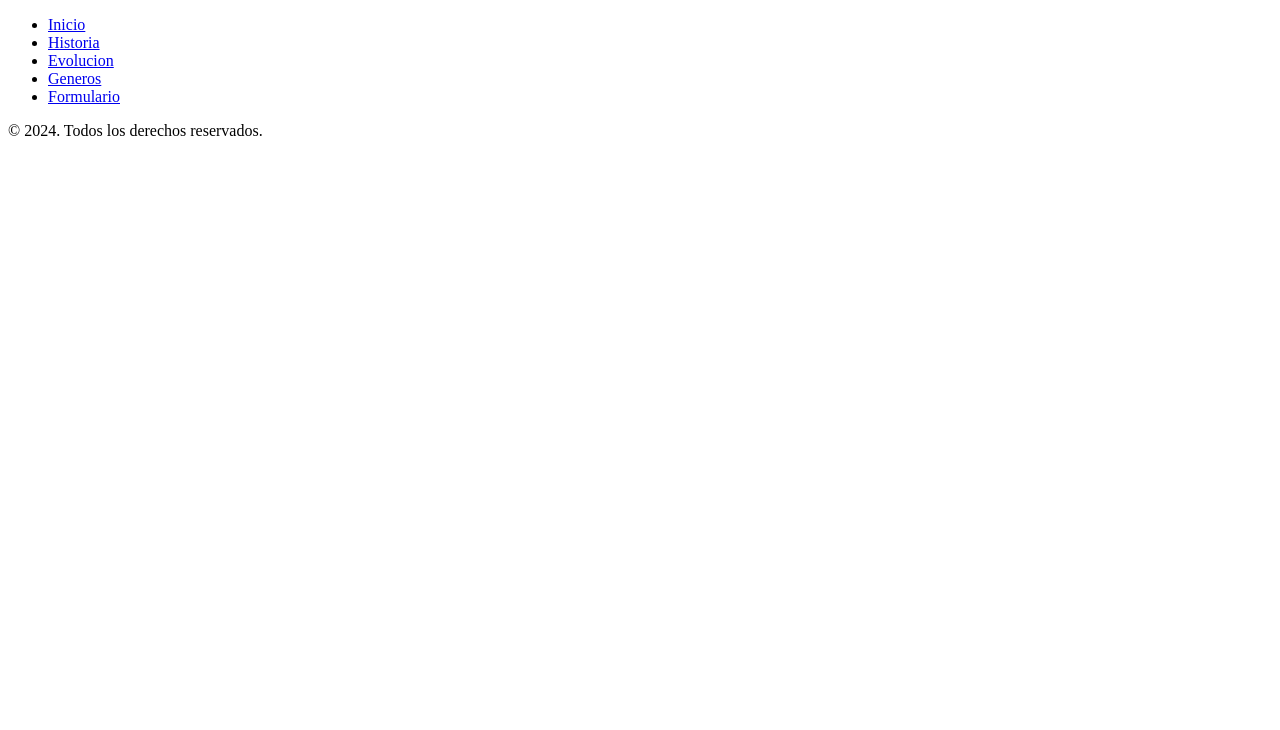
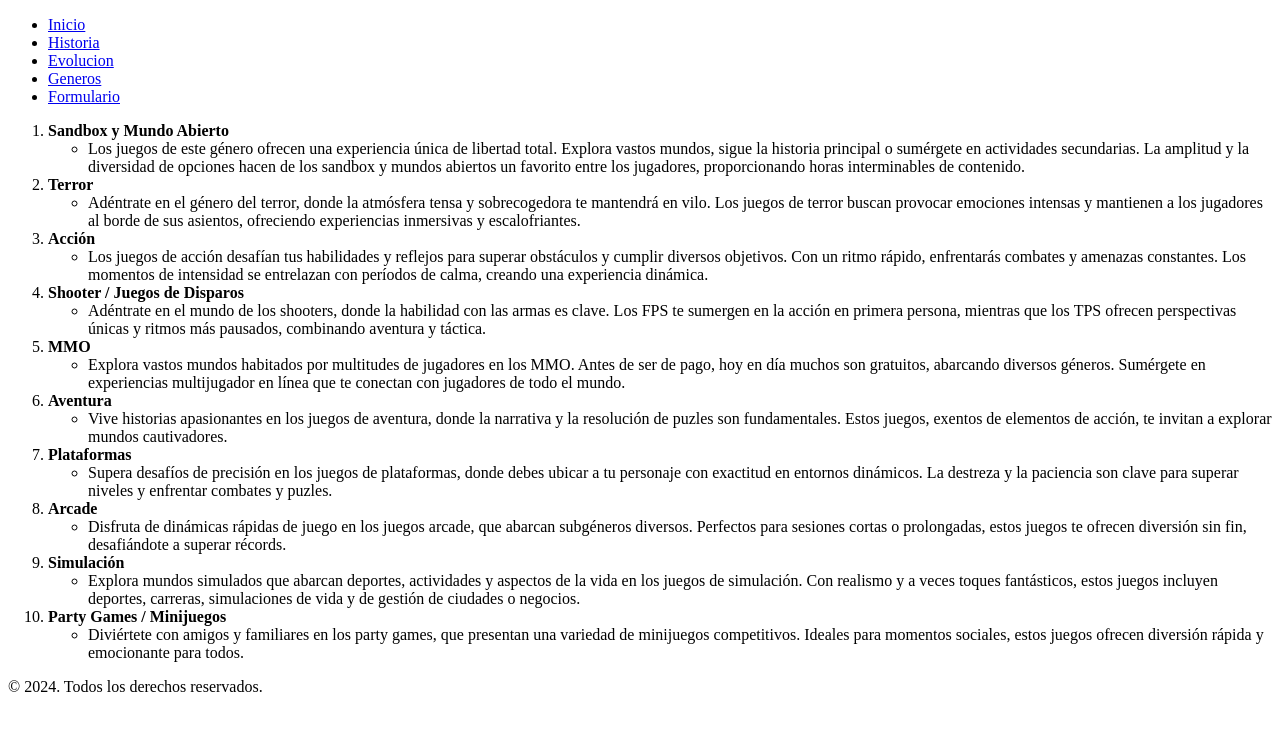
Before and after one commit to Deivid-SG/Proyecto-Web, a plain HTML site: page generos.html in a window 1280 px wide. Drawn offline with Linux system fonts and the light colour scheme.

Commit message:
lista de generos

```diff
--- a/generos.html
+++ b/generos.html
@@ -21,7 +21,57 @@
     </header>
     <!-- contenido -->
     <main>
+        <ol>
+            <li><strong>Sandbox y Mundo Abierto</strong></li>
+            <ul>
+                <li>Los juegos de este género ofrecen una experiencia única de libertad total. Explora vastos mundos, sigue la historia principal o sumérgete en actividades secundarias. La amplitud y la diversidad de opciones hacen de los sandbox y mundos abiertos un favorito entre los jugadores, proporcionando horas interminables de contenido.</li>
+            </ul>
 
+            <li><strong>Terror</strong></li>
+            <ul>
+                <li>Adéntrate en el género del terror, donde la atmósfera tensa y sobrecogedora te mantendrá en vilo. Los juegos de terror buscan provocar emociones intensas y mantienen a los jugadores al borde de sus asientos, ofreciendo experiencias inmersivas y escalofriantes.</li>
+            </ul>
+
+            <li><strong>Acción</strong></li>
+            <ul>
+                <li>Los juegos de acción desafían tus habilidades y reflejos para superar obstáculos y cumplir diversos objetivos. Con un ritmo rápido, enfrentarás combates y amenazas constantes. Los momentos de intensidad se entrelazan con períodos de calma, creando una experiencia dinámica.</li>
+            </ul>
+
+            <li><strong>Shooter / Juegos de Disparos</strong></li>
+            <ul>
+                <li>Adéntrate en el mundo de los shooters, donde la habilidad con las armas es clave. Los <span lang="en" title="First Person Shooters">FPS</span> te sumergen en la acción en primera persona, mientras que los <span lang="en" title="Third Person Shooters">TPS</span> ofrecen perspectivas únicas y ritmos más pausados, combinando aventura y táctica.</li>
+            </ul>
+
+            <li><strong>MMO</strong></li>
+            <ul>
+                <li>Explora vastos mundos habitados por multitudes de jugadores en los <span lang="en" title="Massive Multiplayer Online">MMO</span>. Antes de ser de pago, hoy en día muchos son gratuitos, abarcando diversos géneros. Sumérgete en experiencias multijugador en línea que te conectan con jugadores de todo el mundo.</li>
+            </ul>
+
+            <li><strong>Aventura</strong></li>
+            <ul>
+                <li>Vive historias apasionantes en los juegos de aventura, donde la narrativa y la resolución de puzles son fundamentales. Estos juegos, exentos de elementos de acción, te invitan a explorar mundos cautivadores.</li>
+            </ul>
+
+            <li><strong>Plataformas</strong></li>
+            <ul>
+                <li>Supera desafíos de precisión en los juegos de plataformas, donde debes ubicar a tu personaje con exactitud en entornos dinámicos. La destreza y la paciencia son clave para superar niveles y enfrentar combates y puzles.</li>
+            </ul>
+
+            <li><strong>Arcade</strong></li>
+            <ul>
+                <li>Disfruta de dinámicas rápidas de juego en los juegos arcade, que abarcan subgéneros diversos. Perfectos para sesiones cortas o prolongadas, estos juegos te ofrecen diversión sin fin, desafiándote a superar récords.</li>
+            </ul>
+
+            <li><strong>Simulación</strong></li>
+            <ul>
+                <li>Explora mundos simulados que abarcan deportes, actividades y aspectos de la vida en los juegos de simulación. Con realismo y a veces toques fantásticos, estos juegos incluyen deportes, carreras, simulaciones de vida y de gestión de ciudades o negocios.</li>
+            </ul>
+
+            <li><strong>Party Games / Minijuegos</strong></li>
+            <ul>
+                <li>Diviértete con amigos y familiares en los party games, que presentan una variedad de minijuegos competitivos. Ideales para momentos sociales, estos juegos ofrecen diversión rápida y emocionante para todos.</li>
+            </ul>
+        </ol>
     </main>
     <!-- pie de pagina -->
     <footer>
```
